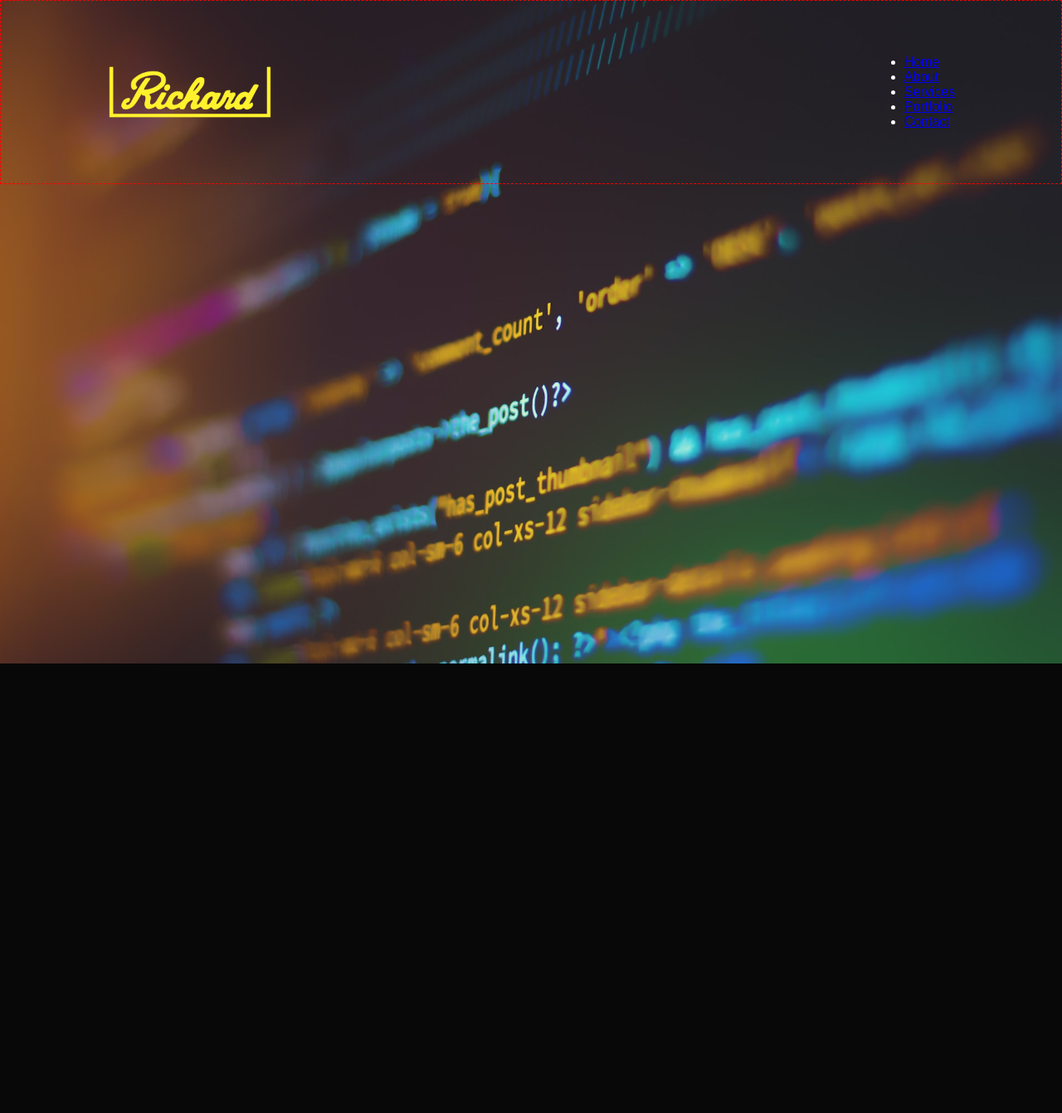
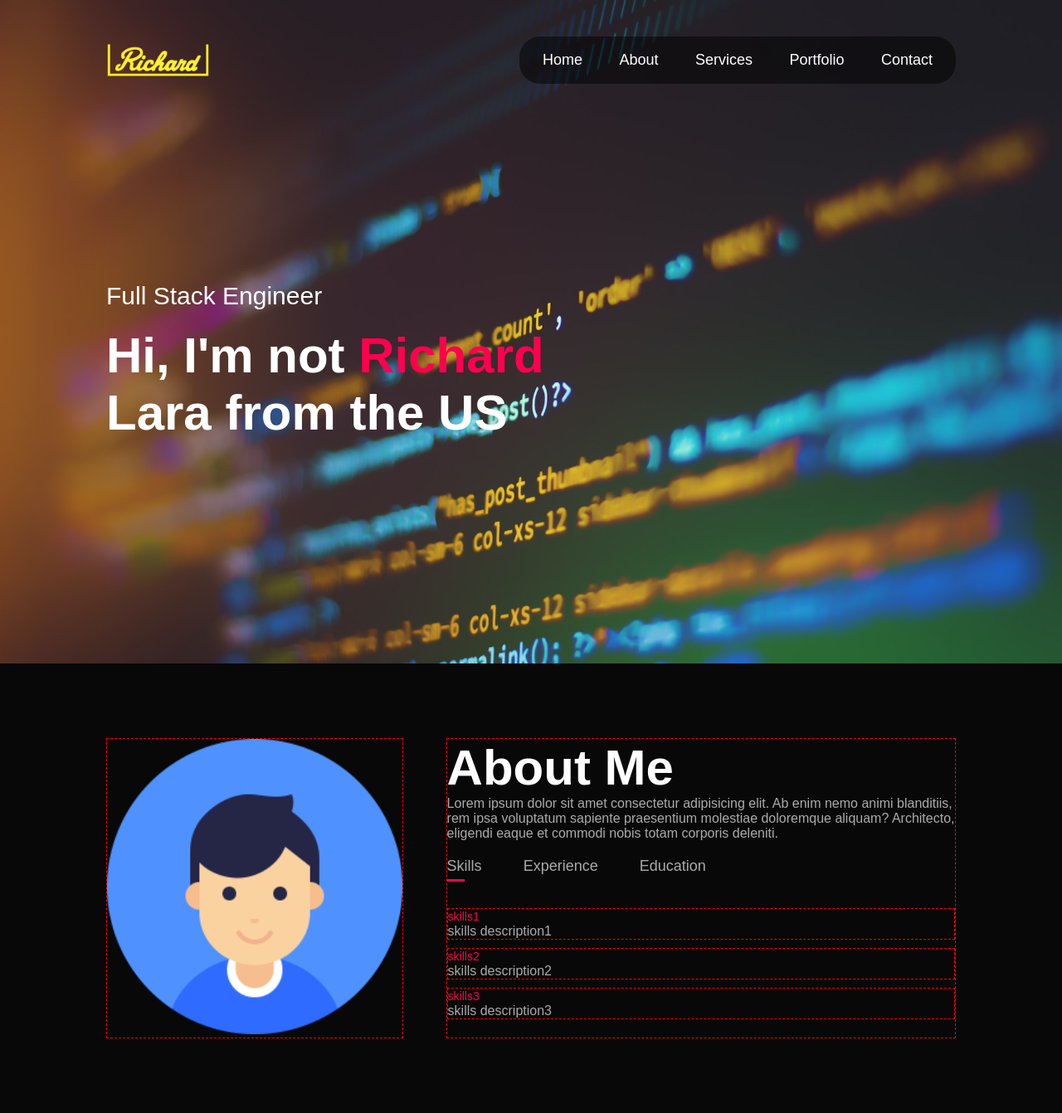
Before and after one commit to UltimateRich1/portfolio-website, a plain HTML site: page index.html in a window 1280 px wide. Shown: the whole page at 83% size. Before the commit the page ends 800 px from the top, so only its background shows below. Drawn offline with Linux system fonts and the light colour scheme.

Commit message:
fist commit - committing all files to the repository

```diff
--- a/index.html
+++ b/index.html
@@ -8,15 +8,11 @@
     <title>Portfolio Website</title>
   </head>
   <body>
+    <!--------------- header --------------->
     <div id="header">
       <div class="container">
         <nav>
-          <img
-            src="/images/richard_logo.png"
-            width="200px"
-            height="200px"
-            class="logo"
-          />
+          <img src="/images/richard_logo.png" class="logo" />
           <ul>
             <li><a href="#">Home</a></li>
             <li><a href="#">About</a></li>
@@ -25,8 +21,65 @@
             <li><a href="#">Contact</a></li>
           </ul>
         </nav>
+        <div class="header-text">
+          <p>Full Stack Engineer</p>
+          <h1>
+            Hi, I'm not <span>Richard</span> <br />
+            Lara from the US
+          </h1>
+        </div>
       </div>
     </div>
+    <!--------------- about --------------->
+    <div id="about">
+      <div class="container">
+        <div class="row">
+          <div class="about-col-1">
+            <img src="/images/about_me_picture.png" class="about_me_picture" />
+          </div>
+          <div class="about-col-2">
+            <h1 class="sub-title">About Me</h1>
+            <p>
+              Lorem ipsum dolor sit amet consectetur adipisicing elit. Ab enim
+              nemo animi blanditiis, rem ipsa voluptatum sapiente praesentium
+              molestiae doloremque aliquam? Architecto, eligendi eaque et
+              commodi nobis totam corporis deleniti.
+            </p>
+            <div class="tab-titles">
+              <p class="tab-links active-link" onclick="openTab('skills')">
+                Skills
+              </p>
+              <p class="tab-links" onclick="openTab('experience')">
+                Experience
+              </p>
+              <p class="tab-links" onclick="openTab('education')">Education</p>
+            </div>
+            <div class="tab-contents active-tab" id="skills">
+              <ul>
+                <li><span>skills1</span><br />skills description1</li>
+                <li><span>skills2</span><br />skills description2</li>
+                <li><span>skills3</span><br />skills description3</li>
+              </ul>
+            </div>
+            <div class="tab-contents" id="experience">
+              <ul>
+                <li><span>experience4</span><br />experience description4</li>
+                <li><span>experience5</span><br />experience description5</li>
+                <li><span>experience6</span><br />experience description6</li>
+              </ul>
+            </div>
+            <div class="tab-contents" id="education">
+              <ul>
+                <li><span>education7</span><br />education description7</li>
+                <li><span>education8</span><br />education description8</li>
+                <li><span>education9</span><br />education description9</li>
+              </ul>
+            </div>
+          </div>
+        </div>
+      </div>
+    </div>
+
     <script src="script.js"></script>
   </body>
 </html>
--- a/script.js
+++ b/script.js
@@ -0,0 +1,12 @@
+const tabLinks = document.getElementsByClassName("tab-links");
+const tabContents = document.getElementsByClassName("tab-contents");
+
+function openTab(event, tabName) {
+  for (tabLink of tabLinks) {
+    tabLink.classList.remove("active-link");
+  }
+  for (tabContent of tabContents) {
+    tabContent.classList.remove("active-tab");
+  }
+  event.currentTarget.classList.add("active-link");
+}
--- a/style.css
+++ b/style.css
@@ -1,31 +1,163 @@
 * {
+  box-sizing: border-box;
+  font-family: "Poppins", sans-serif;
   margin: 0;
   padding: 0;
-  font-family: "Poppins", sans-serif;
-  box-sizing: border-box;
 }
 
-body{
+body {
   background-color: #080808;
   color: #fff;
 }
 
-#header{
-  width: 100%;
-  height: 100vh;
+#header {
   background-image: url(/images/coding_background_image.jpg);
   background-size: cover;
   background-position: center;
+  height: 100vh;
+  width: 100%;
 }
 
-.container{
+.container {
   padding: 10px 10%;
+}
+
+nav {
+  align-items: center;
+  display: flex;
+  flex-wrap: wrap;
+  justify-content: space-between;
+}
+
+.logo {
+  height: 125px;
+  width: 125px;
+}
+
+nav ul {
+  background-color: rgba(0, 0, 0, 0.5);
+  border-radius: 25px;
+  padding: 0.5rem;
+}
+
+nav ul li {
+  display: inline-block;
+  list-style: none;
+  margin: 10px 20px;
+}
+
+nav ul li a {
+  color: #fff;
+  font-size: 18px;
+  position: relative;
+  text-decoration: none;
+}
+
+nav ul li a::after {
+  background: #ff004f;
+  bottom: -6px;
+  content: "";
+  height: 3px;
+  left: 0;
+  position: absolute;
+  transition: 0.5s;
+  width: 0;
+}
+
+nav ul li a:hover::after {
+  width: 100%;
+}
+
+.header-text {
+  font-size: 30px;
+  margin-top: 20%;
+}
+
+.header-text h1 {
+  font-size: 60px;
+  margin-top: 20px;
+}
+
+.header-text h1 span {
+  color: #ff004f;
+}
+
+/*--------------- about ---------------*/
+
+#about {
+  padding: 80px 0;
+  color: #ababab;
+}
+
+.row {
+  display: flex;
+  justify-content: space-between;
+  flex-wrap: wrap;
+}
+
+.about-col-1 {
+  flex-basis: 35%;
   border: 1px dashed red;
 }
 
-nav{
+.about-col-1 img {
+  width: 100%;
+}
+
+.about-col-2 {
+  flex-basis: 60%;
+  border: 1px dashed red;
+}
+
+.sub-title {
+  font-size: 60px;
+  font-weight: 600;
+  color: #fff;
+}
+
+.tab-titles {
   display: flex;
-  align-items: center;
-  justify-content: space-between;
-  flex-wrap: wrap;
+  margin: 20px 0 40px;
 }
+
+.tab-links {
+  margin-right: 50px;
+  font-size: 18px;
+  font-weight: 500;
+  cursor: pointer;
+  position: relative;
+}
+
+.tab-links::after {
+  content: "";
+  width: 0;
+  height: 3px;
+  background: #ff004f;
+  position: absolute;
+  left: 0;
+  bottom: -8px;
+  transition: 0.5s;
+}
+
+.tab-links.active-link::after {
+  width: 50%;
+}
+
+.tab-contents ul li {
+  list-style: none;
+  margin: 10px 0;
+  border: 1px dashed red;
+}
+
+.tab-contents ul li span {
+  color: #ff004f;
+  font-size: 14px;
+}
+
+.tab-contents {
+  display: none;
+}
+
+.tab-contents.active-tab {
+  display: block;
+}
```
Also changed, not shown: images/about_me_picture.png (added).
